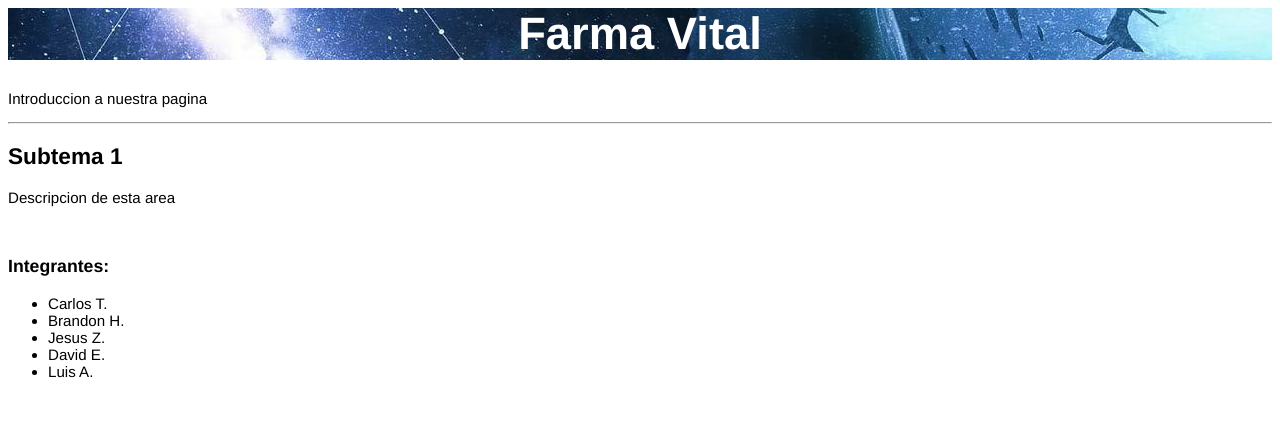
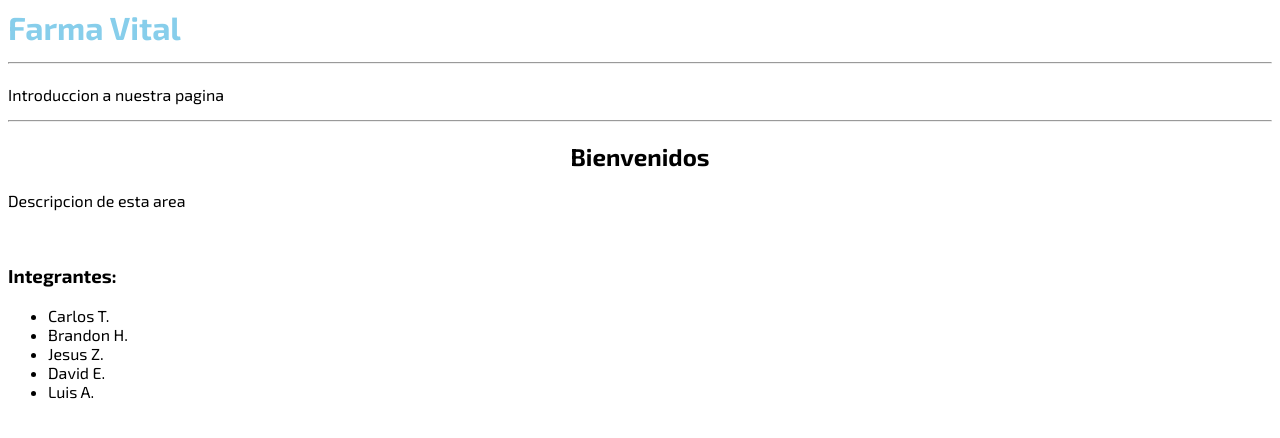
Before and after one commit to FarmaVitalec/main, a plain HTML site: page index.html in a window 1280 px wide. Drawn offline with Linux system fonts and the light colour scheme.

Commit message:
Update index.html

```diff
--- a/index.html
+++ b/index.html
@@ -4,23 +4,27 @@
 <head>
 <meta charset = "UTF-8">
 <title>Farma Vital</title>
+<link href="https://fonts.googleapis.com/css2?family=Exo+2:wght@400;700&display=swap" rel="stylesheet">
 	<style>
-		h1{
-		background: url(wallpaper.jpg) no-repeat center;
-		color: White;
-		text-align: center;
-		font: bold 1.2cm Helvetica;
-	}
-		body{
-		font: 0.4cm Helvetica;
+	h1{
+		color: skyblue;
+		text-align: left;
+		font-family: bold 1.2cm 'Exo 2', Arial, sans-serif;
 	}
 
+	h2{
+		text-align: Center;
+	}
+
+  body{
+    	font-family: 'Exo 2', Arial, sans-serif;
+    }
 	</style>
 </head>
 <body>
-	<h1>Farma Vital</h1>
+	<h1>Farma Vital<hr></h1>
 	<p>Introduccion a nuestra pagina<hr><p>
-	<h2> Subtema 1 </h2>
+	<h2>Bienvenidos</h2>
 	<p>Descripcion de esta area</p>
 	<br>
 </body>
```
